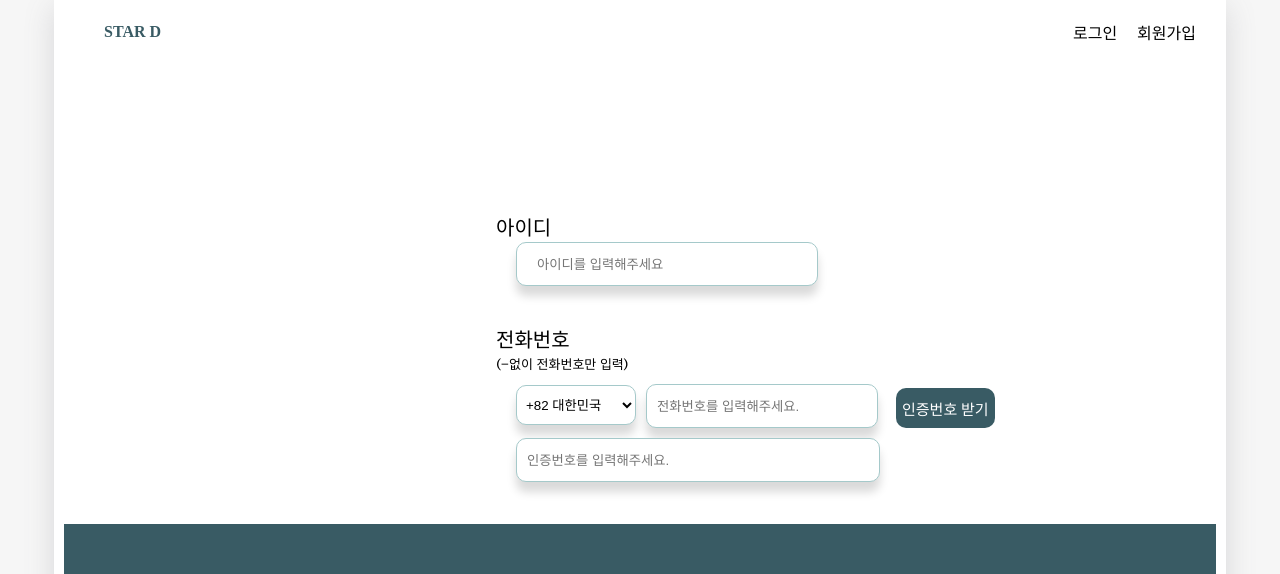
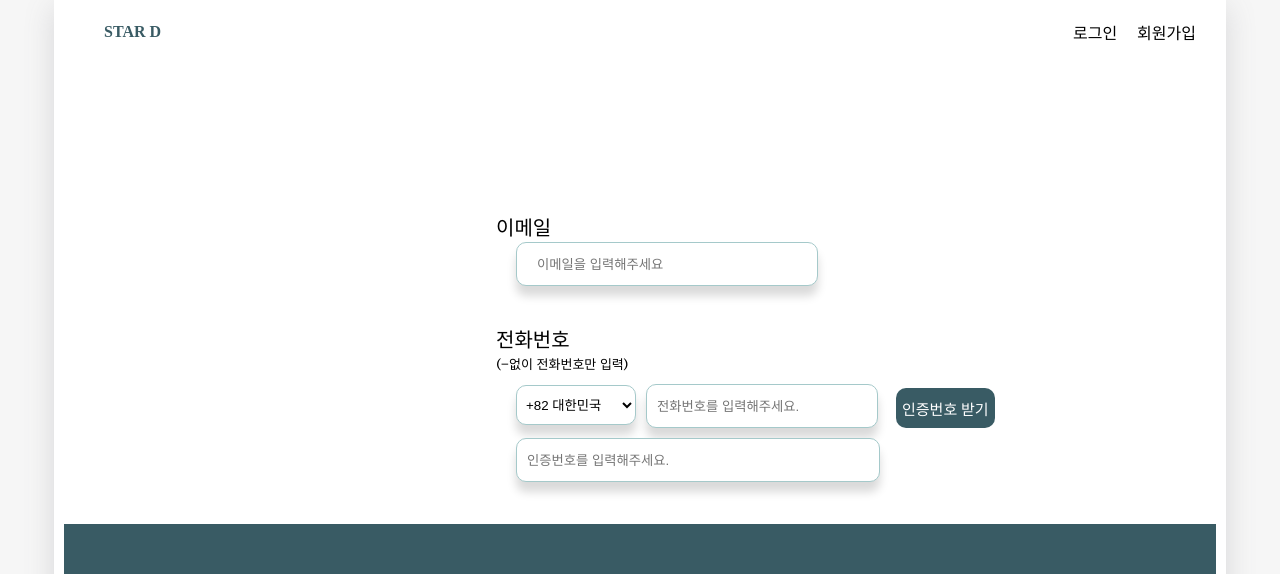
Before and after one commit to Hanium2023-WeB/starD, a React (Create React App) app in the folder src/main/frontend/: page /login/findeID in a window 1280 px wide. Shown: the top 574 px of the page. Built offline with nearby package versions, Linux system fonts and the light colour scheme; the HTML template or start-up script is replaced by a standard one; a web font is replaced by a local one.

Commit message:
회원가입 경로 중간커밋

```diff
--- a/src/main/frontend/src/App.css
+++ b/src/main/frontend/src/App.css
@@ -182,6 +182,7 @@ input::placeholder{
 	padding: 5px;
 	margin-bottom: 5px;
 	font-size: 1.5rem;
+
 }
 .searchinput img{
 	position: relative;
--- a/src/main/frontend/src/css/user_css/Find.css
+++ b/src/main/frontend/src/css/user_css/Find.css
@@ -1,13 +1,13 @@
 .findwrap{
     display: flex;
-    flex-direction: column;
     justify-content: center;
 }
-.container{
+.container_findwrap{
     display: flex;
     flex-direction: column;
     width: 50%;
     justify-content: center;
+
 }
 
 .container_find {
--- a/src/main/frontend/src/pages/studypage/Study.js
+++ b/src/main/frontend/src/pages/studypage/Study.js
@@ -42,7 +42,7 @@ const Study = () => {
     };
 
     const handleMoveToStudyInsert = (e) => {
-        if(isLoggedIn) {
+        if(accessToken && isLoggedInUserId) {
             e.preventDefault();
             setShowStudyInsert(!showStudyInsert);
         }
--- a/src/main/frontend/src/pages/userpage/FindID.js
+++ b/src/main/frontend/src/pages/userpage/FindID.js
@@ -5,14 +5,14 @@ import axios from "axios";
 
 const FindID = () => {
     const [state, setState] = useState({
-            "ID": "",
+            "Email": "",
             "phone": "",
             "certification": "",
         }
     );
 
     const onChange = (e) => {
-        setState(state.ID);
+        setState(state.Email);
     }
     const onhandlecertification = (e) => {
         setState(state.certification);
@@ -95,15 +95,15 @@ const receiveCertificate=()=>{
         <div>
             <Header showSideCenter={false}/>
             <div className="findwrap">
-                <div className={"container"}>
+                <div className={"container_findwrap"}>
                     <div className="container_find" id="logs">
                         <div className="input_infos">
-                            <div className="subinfos">아이디</div>
+                            <div className="subinfos">이메일</div>
                             <div>
                                 <input
-                                    name={"ID"}
-                                    placeholder="아이디를 입력해주세요"
-                                    value={state.ID}
+                                    name={"Email"}
+                                    placeholder="이메일을 입력해주세요"
+                                    value={state.Email}
                                     onChange={onChange}
                                 />
                             </div>
--- a/src/main/frontend/src/pages/userpage/InputSubSign.js
+++ b/src/main/frontend/src/pages/userpage/InputSubSign.js
@@ -74,10 +74,8 @@ const InputSubSign =()=>{
                     </div>
                 <div className="next_btn">
                     <button id="next" onClick={onClickNextBtn}>다음</button>
-                    <Link to ={"/signup"} style={{
-                        textDecoration: "none",
-                        color: "inherit",
-                    }}><button id="next" onClick={onClickSkipBtn}>건너뛰기</button></Link>
+
+                    <button id="next" onClick={onClickSkipBtn}>건너뛰기</button>
                 </div>
             </div>
             </div>
```
